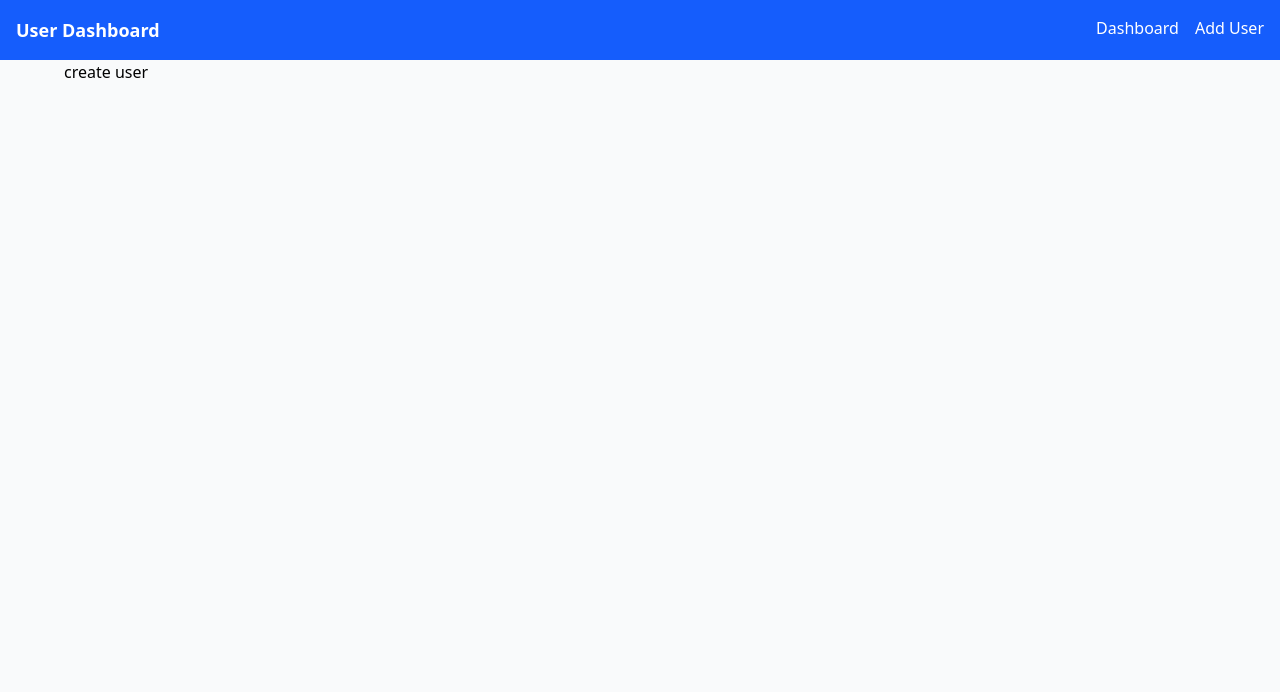
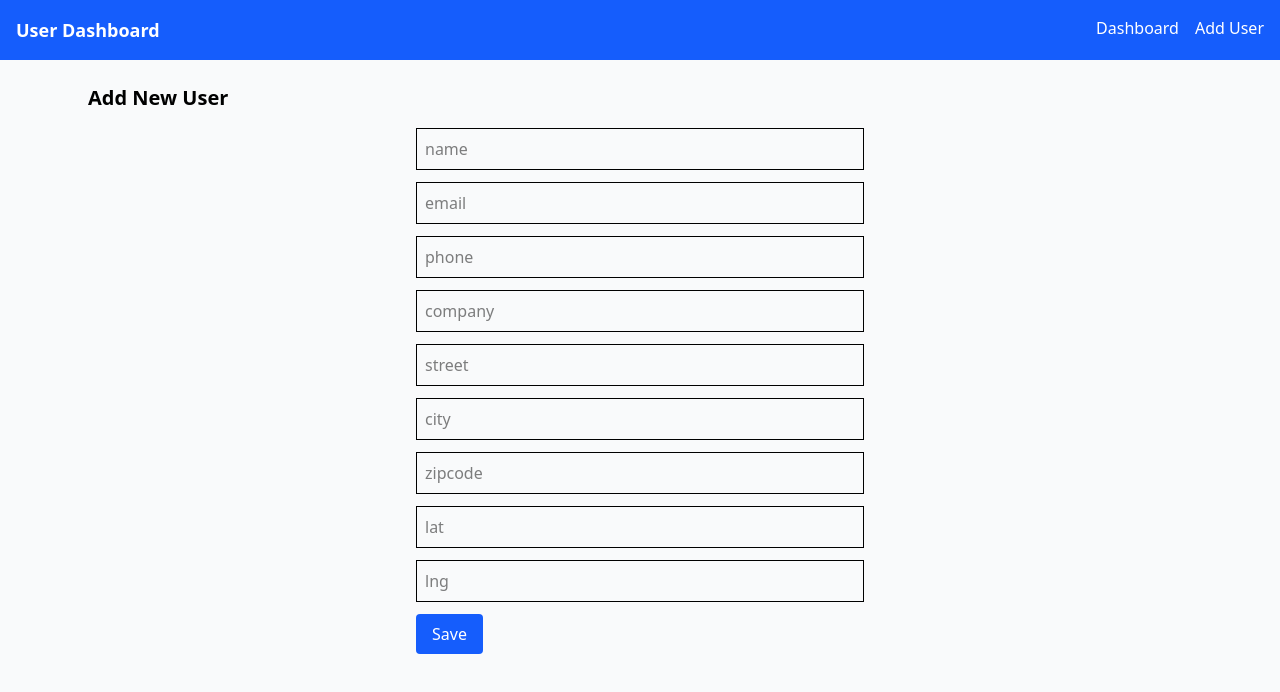
Before and after one commit to Bhanukiran889/user-management, a React (Vite) app in the folder frontend/: page /create in a window 1280 px wide. Shown: the top 692 px of the page. Built offline with nearby package versions, Linux system fonts and the light colour scheme.

Commit message:
update form and create user page

```diff
--- a/frontend/src/components/UserForm.jsx
+++ b/frontend/src/components/UserForm.jsx
@@ -1,11 +1,45 @@
-import React from 'react'
+import { useState } from "react";
 
-const UserForm = () => {
+export default function UserForm({ onSubmit, initialData = {} }) {
+  const [form, setForm] = useState({
+    name: initialData.name || "",
+    email: initialData.email || "",
+    phone: initialData.phone || "",
+    company: initialData.company || "",
+    street: initialData.street || "",
+    city: initialData.city || "",
+    zipcode: initialData.zipcode || "",
+    lat: initialData.lat || "",
+    lng: initialData.lng || "",
+  });
+
+  const handleChange = (e) => {
+    setForm({ ...form, [e.target.name]: e.target.value });
+  };
+
+  const handleSubmit = (e) => {
+    e.preventDefault();
+    onSubmit(form);
+  };
+
   return (
-    <div>
-      user from
-    </div>
-  )
+    <form onSubmit={handleSubmit} className="space-y-3 max-w-md mx-auto">
+      {Object.keys(form).map((field) => (
+        <div key={field}>
+          <input
+            type="text"
+            name={field}
+            value={form[field]}
+            onChange={handleChange}
+            placeholder={field}
+            required={["name", "email", "phone"].includes(field)}
+            className="border p-2 w-full"
+          />
+        </div>
+      ))}
+      <button type="submit" className="bg-blue-600 text-white px-4 py-2 rounded">
+        Save
+      </button>
+    </form>
+  );
 }
-
-export default UserForm
--- a/frontend/src/pages/CreateUser.jsx
+++ b/frontend/src/pages/CreateUser.jsx
@@ -1,11 +1,19 @@
-import React from 'react'
+import { useNavigate } from "react-router-dom";
+import API from "../api";
+import UserForm from "../components/UserForm";
 
-const CreateUser = () => {
+export default function CreateUser() {
+  const navigate = useNavigate();
+
+  const handleSubmit = async (data) => {
+    await API.post("/users", data);
+    navigate("/");
+  };
+
   return (
-    <div>
-      create user
+    <div className="p-6">
+      <h2 className="text-xl font-bold mb-4">Add New User</h2>
+      <UserForm onSubmit={handleSubmit} />
     </div>
-  )
+  );
 }
-
-export default CreateUser
```
